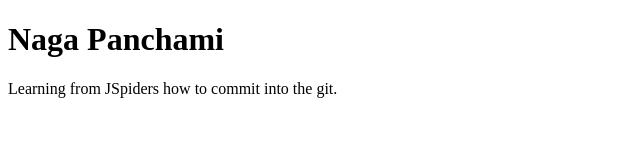
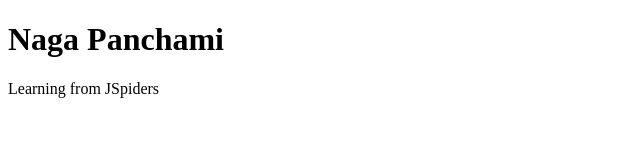
Before and after one commit to jalibkenz/flipkart, a plain HTML site: page index.html in a window 1280 px wide. Shown: the whole page, without its empty margins (0-640 px from the left). Drawn offline with Linux system fonts and the light colour scheme.

Commit message:
updated p tag

```diff
--- a/index.html
+++ b/index.html
@@ -7,6 +7,6 @@
 </head>
 <body>
     <h1>Naga Panchami</h1>
-    <p>Learning from JSpiders how to commit into the git.</p>
+    <p>Learning from JSpiders</p>
 </body>
 </html>
```
